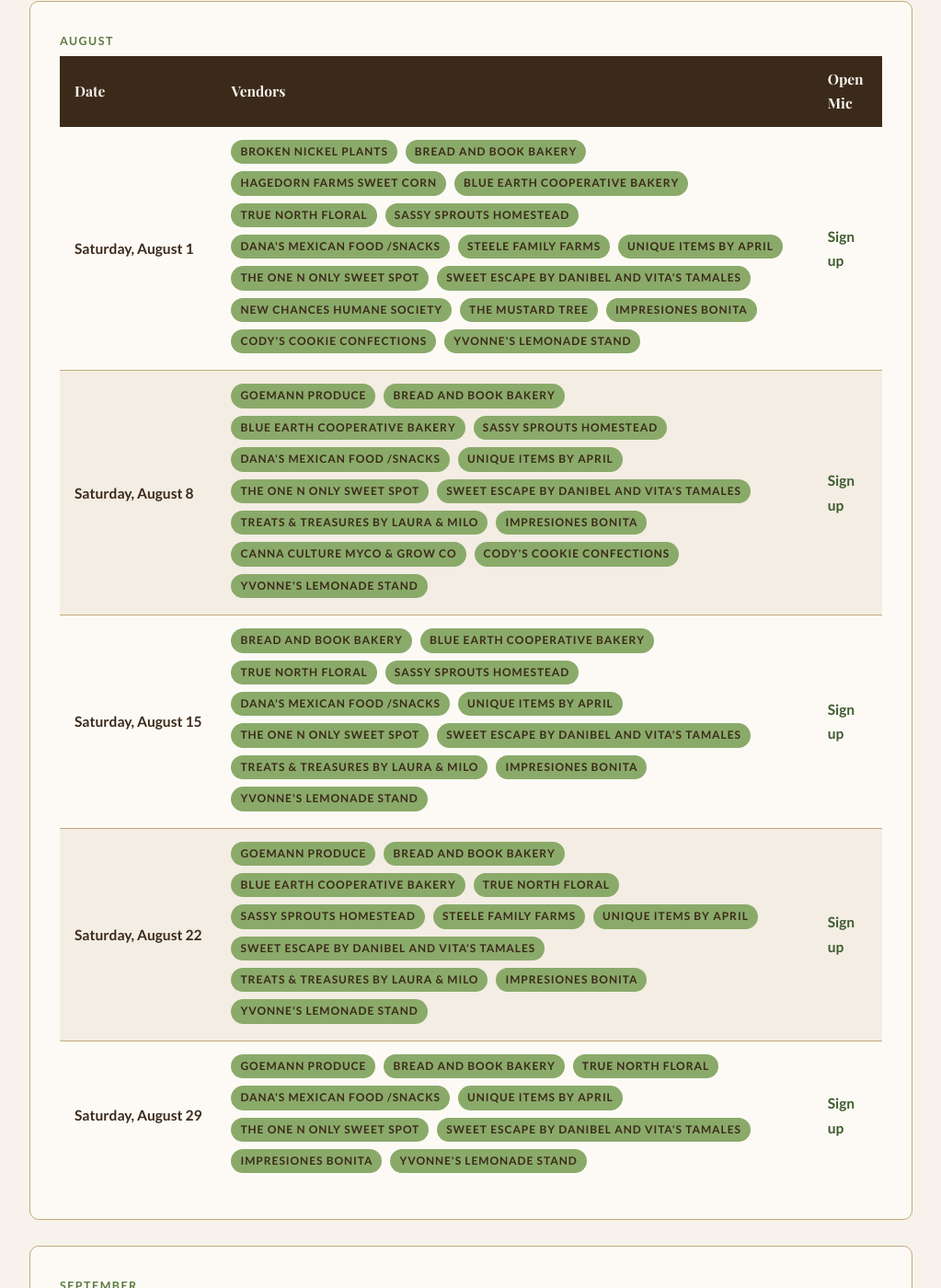
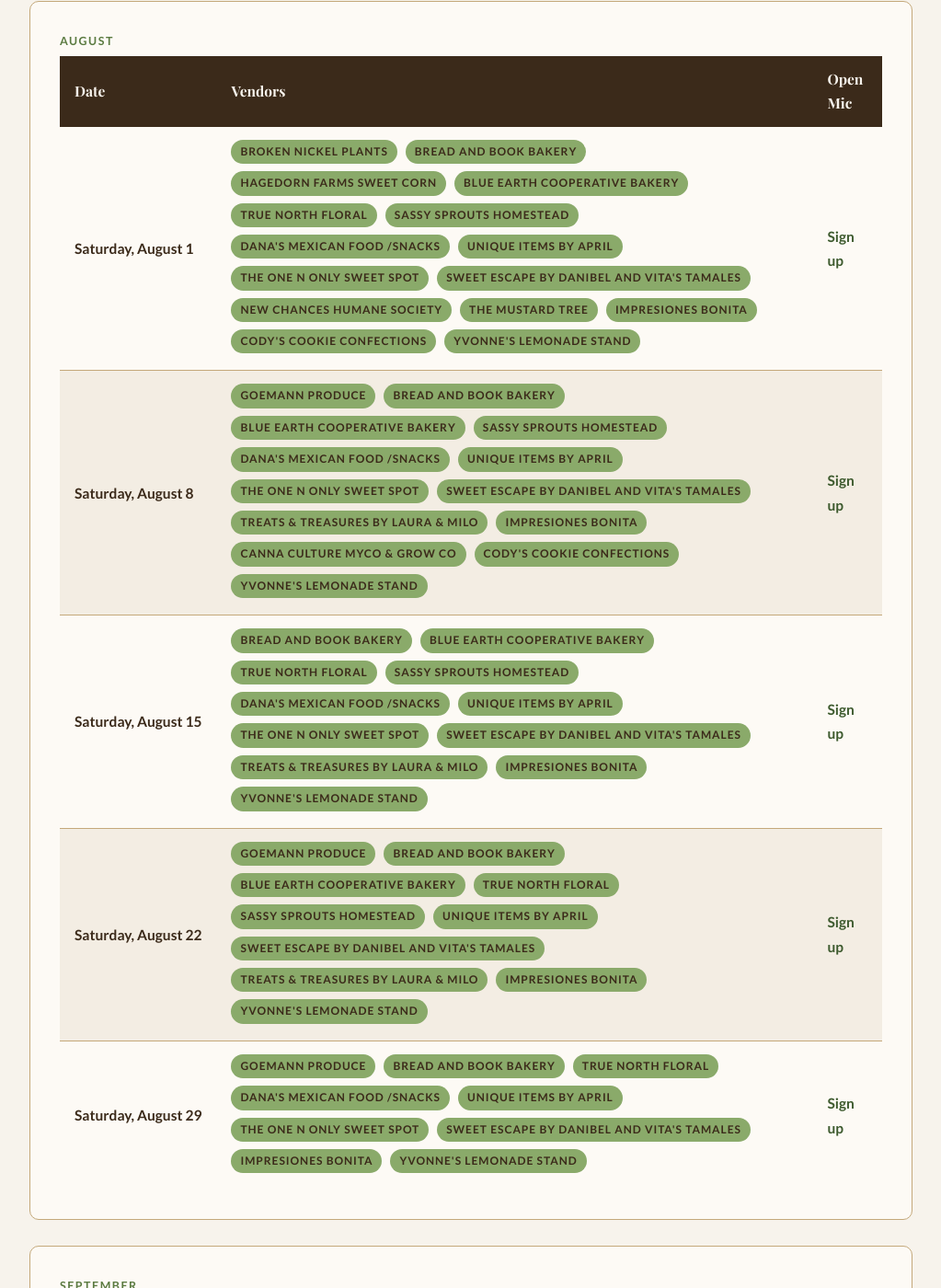
Before and after one commit to blueearthcommunitymarket/blueearthcommunitymarket.github.io, a Jekyll site: the page built from calendar/index.html, in a window 1280 px wide and 1400 px high, scrolled down 1002 px. Shown: the whole window at 92% size, without its empty margins (128-1151 px from the left). Built offline with Jekyll 4.4.1, drawn with Linux system fonts in a browser that asks for light colours; some web fonts are replaced; some of the changed text lies outside the part shown.

Commit message:
Update market calendar from July signup PDF

```diff
--- a/calendar/index.html
+++ b/calendar/index.html
@@ -74,7 +74,6 @@
                         <span class="tag">True North Floral</span>
                         <span class="tag">Sassy Sprouts Homestead</span>
                         <span class="tag">Dana's Mexican Food /Snacks</span>
-                        <span class="tag">Steele Family Farms</span>
                         <span class="tag">Unique Items by April</span>
                         <span class="tag">The One N Only Sweet Spot</span>
                         <span class="tag">Sweet Escape by Danibel and Vita's Tamales</span>
@@ -130,7 +129,6 @@
                         <span class="tag">Blue Earth Cooperative Bakery</span>
                         <span class="tag">True North Floral</span>
                         <span class="tag">Sassy Sprouts Homestead</span>
-                        <span class="tag">Steele Family Farms</span>
                         <span class="tag">Unique Items by April</span>
                         <span class="tag">Sweet Escape by Danibel and Vita's Tamales</span>
                         <span class="tag">Treats &amp; Treasures by Laura &amp; Milo</span>
@@ -175,7 +173,6 @@
                         <span class="tag">Bread and Book Bakery</span>
                         <span class="tag">Blue Earth Cooperative Bakery</span>
                         <span class="tag">True North Floral</span>
-                        <span class="tag">Steele Family Farms</span>
                         <span class="tag">Unique Items by April</span>
                         <span class="tag">The One N Only Sweet Spot</span>
                         <span class="tag">Sweet Escape by Danibel and Vita's Tamales</span>
@@ -257,7 +254,6 @@
                         <span class="tag">True North Floral</span>
                         <span class="tag">Steele Family Farms</span>
                         <span class="tag">Unique Items by April</span>
-                        <span class="tag">The One N Only Sweet Spot</span>
                         <span class="tag">Sweet Escape by Danibel and Vita's Tamales</span>
                         <span class="tag">Treats &amp; Treasures by Laura &amp; Milo</span>
                         <span class="tag">Yvonne's Lemonade Stand</span>
--- a/vendor-spotlight/index.html
+++ b/vendor-spotlight/index.html
@@ -217,7 +217,7 @@
             <div class="section-label">Prepared Food</div>
             <h2>Dana's Mexican Food /Snacks</h2>
             <div class="market-frequency">
-                <span class="frequency-badge freq-none">Not currently scheduled</span>
+                <span class="frequency-badge freq-next">Next market: August 1</span>
             </div>
             <p>Dana's Mexican Food /Snacks brings tortas, hot dogs, fruit cups, Mexican pinwheels, sodas, water, and other ready-to-eat favorites to the market.</p>
             <div class="pills" style="margin-top: 12px;">
@@ -631,7 +631,7 @@
             <div class="section-label">Farm Fresh Produce</div>
             <h2>Steele Family Farms</h2>
             <div class="market-frequency">
-                <span class="frequency-badge freq-next">Next market: August 1</span>
+                <span class="frequency-badge freq-next">Next market: September 12</span>
             </div>
             <p>Farm fresh eggs and seasonal produce from the Steele family. Looking forward to adding succulents later in the season.</p>
             <div class="pills" style="margin-top: 12px;">
```
Also changed, not shown: vendor-spotlight/index.md (+2 -2 lines).
